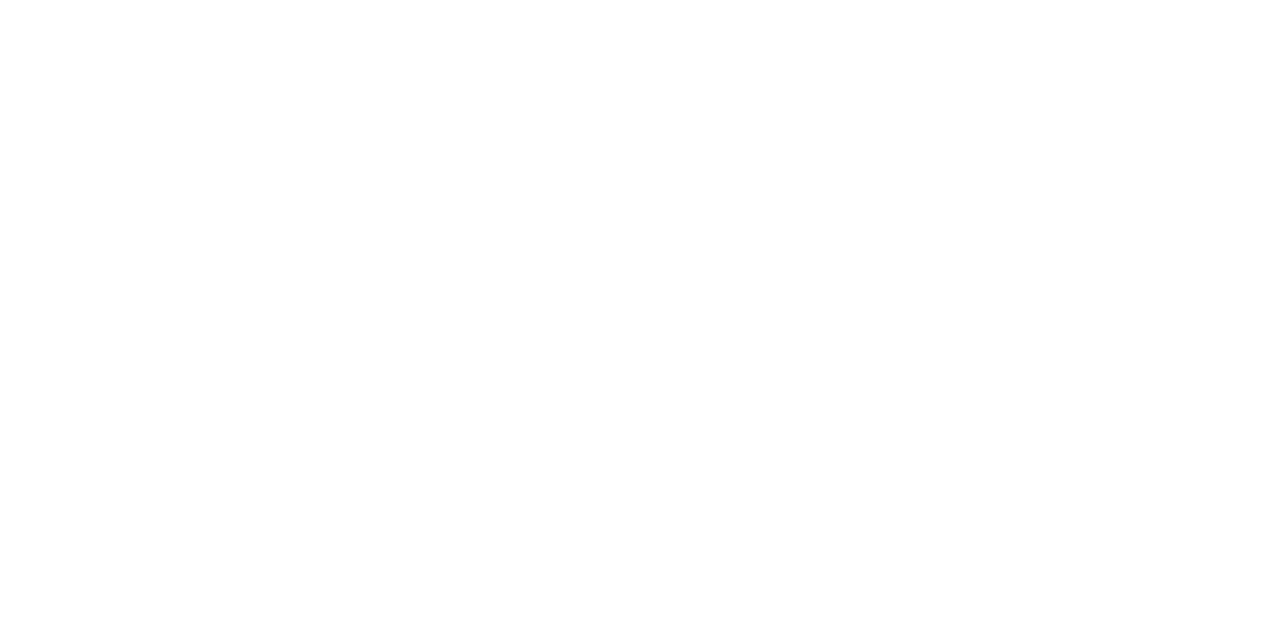
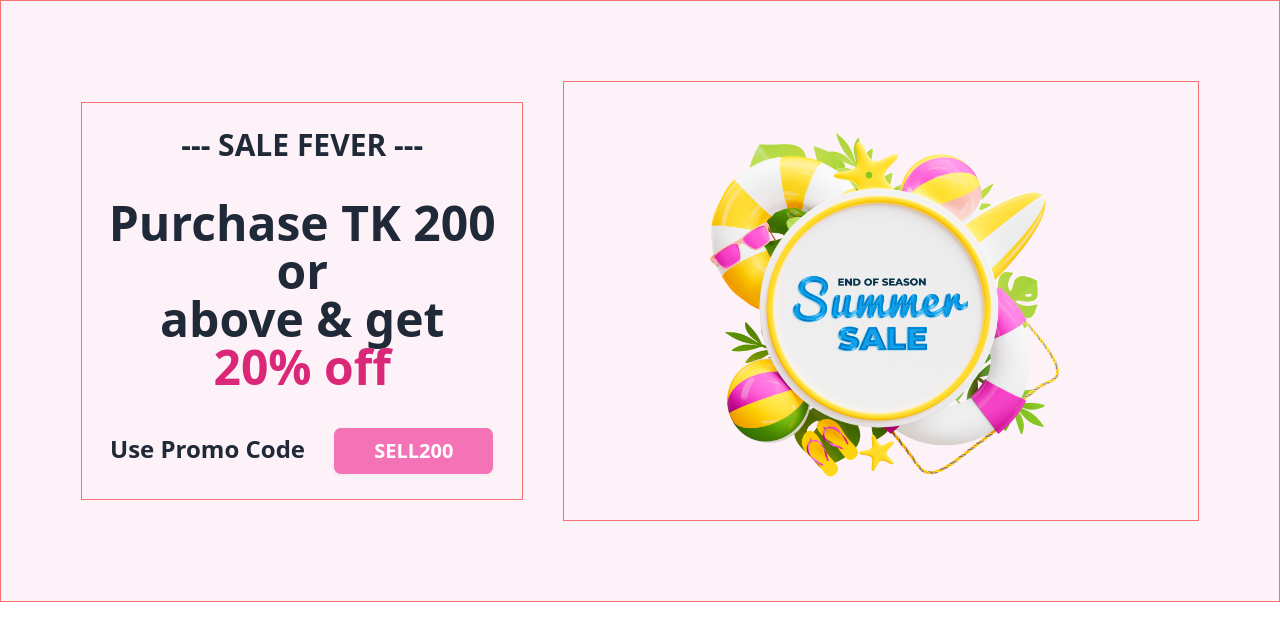
Before and after one commit to alifhossain07/summer-sale-javascript, a plain HTML site: page index.html in a window 1280 px wide. Drawn offline with nearby package versions, Linux system fonts and the light colour scheme.

Commit message:
Restart banner done

```diff
--- a/index.html
+++ b/index.html
@@ -12,7 +12,22 @@
     <link rel="stylesheet" href="style.css">
 </head>
 <body>
-    <header>
+      <header>
+        <!-- Banner Section -->
+          <!-- container -->
+          <div class="flex items-center justify-center gap-10 border border-red-400 p-20 bg-pink-50">
+            <div class="text-center space-y-9 border border-red-400 p-6">
+              <h4 class="text-3xl font-semibold">--- SALE FEVER ---</h4>
+              <h1 class="text-5xl font-bold">Purchase TK 200 or <br> above & get <span class="text-pink-600">20% off</span></h1>
+              <h4 class="inline text-2xl font-bold mr-6">Use Promo Code</h4>
+              <button class="btn bg-pink-400 text-white px-10 text-xl">SELL200</button>
+            </div>
+
+            <div class="border border-red-400 p-6">
+              <img src="images/Summer 1.png" alt="" class="w-4/6 mx-auto">
+            </div>
+          </div>
+      </header>
 
 
 </body>
```
